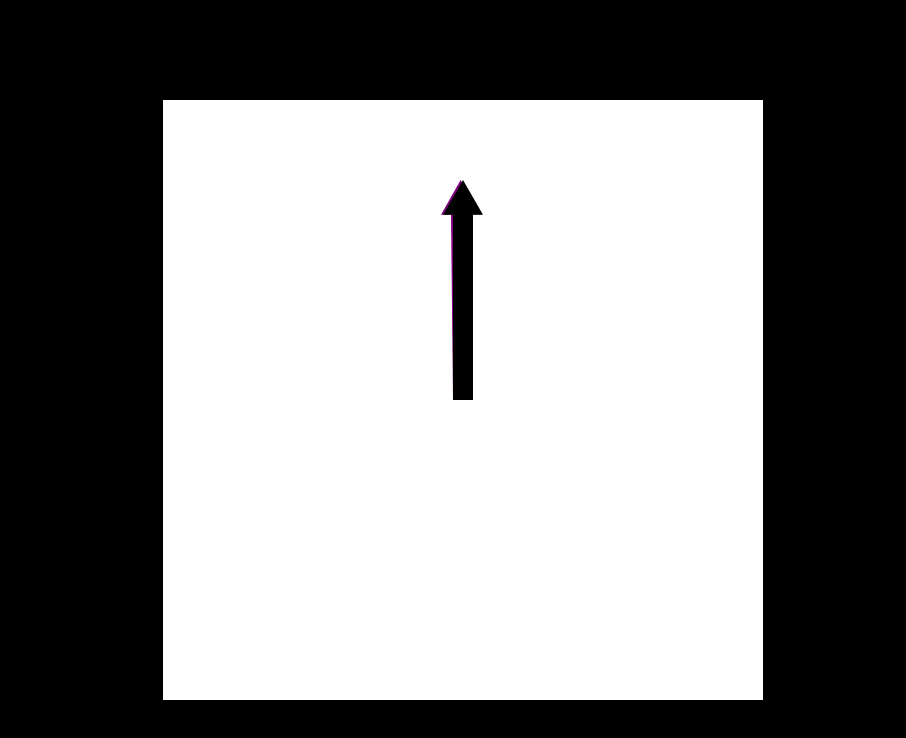
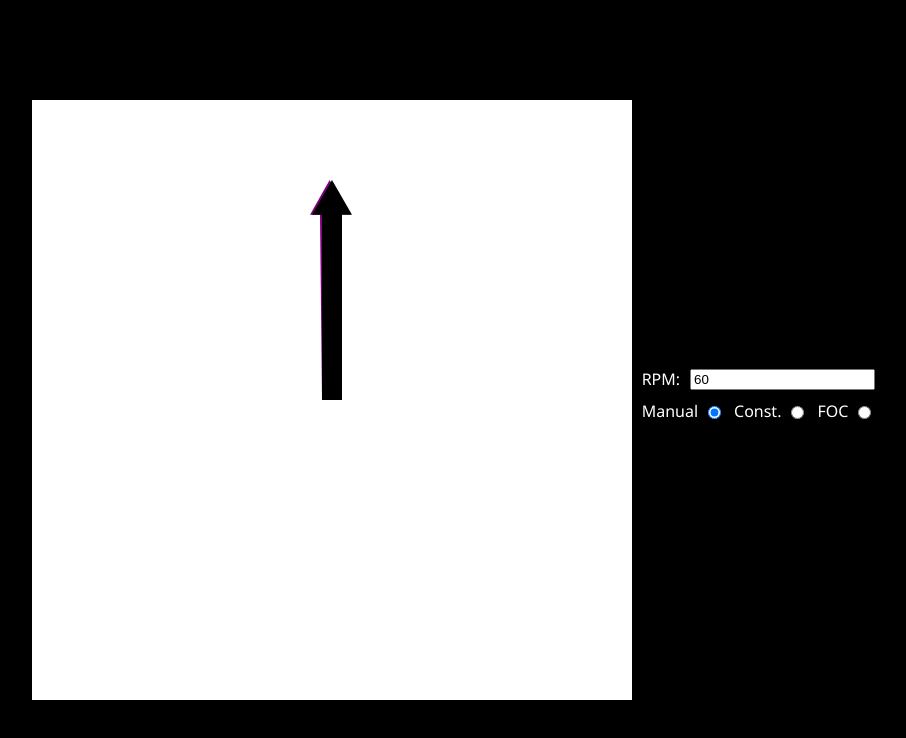
Before and after one commit to koalakoker/PWM, a plain HTML site: page index.html in a window 1280 px wide. Shown: the whole page, without its empty margins (177-1083 px from the left). Drawn offline with Linux system fonts and the light colour scheme.

Commit message:
Input for RPM

```diff
--- a/index.html
+++ b/index.html
@@ -1,10 +1,38 @@
 <html>
   <head>
-    <title>Bare bone</title>
+    <title>Synchronous motor simulation</title>
     <link rel="stylesheet" href="style.css" />
   </head>
   <body>
     <canvas id="myCanvas"></canvas>
+
+    <div class="container">
+      <div class="row">
+        <label class="label" for="rpm">RPM:</label>
+        <input type="number" id="rpm" />
+      </div>
+      <div class="row">
+        <div class="radio-container">
+          <label class="radio-label" for="manualRadioButton">Manual</label>
+          <input
+            type="radio"
+            name="option"
+            id="manualRadioButton"
+            value="manual"
+            checked
+          />
+        </div>
+        <div class="radio-container">
+          <label class="radio-label" for="autoRadioButton">Const.</label>
+          <input type="radio" name="option" id="autoRadioButton" value="auto" />
+        </div>
+        <div class="radio-container">
+          <label class="radio-label" for="focRadioButton">FOC</label>
+          <input type="radio" name="option" id="focRadioButton" value="foc" />
+        </div>
+      </div>
+    </div>
+
     <script src="utils.js"></script>
     <script src="vector.js"></script>
     <script src="mechVector.js"></script>
--- a/main.js
+++ b/main.js
@@ -3,13 +3,54 @@ canvas.width = 600;
 canvas.height = 600;
 let ctx = canvas.getContext("2d");
 let rotor = new MechVector(0.2, 2, "purple", 200, 0);
-let stator = new ManualVector(canvas, "black", 200, Math.PI / 2);
-//stator.speed = rpm2rads(30);
-let motor = new Motor(stator, rotor);
+let autoStator = new Vector("black", 200, 0);
+let manualStator = new ManualVector(canvas, "black", 200, Math.PI / 2);
+let motor = new Motor(manualStator, rotor);
 let fps = 60;
 let dt = 1 / fps;
 
+// Inputs
+let rpm = document.getElementById("rpm");
+rpm.value = 60;
+
 setInterval(draw, 1000 / fps);
+
+var autoRadioButton = document.querySelector(
+  'input[name="option"][value="auto"]'
+);
+var focRadioButton = document.querySelector(
+  'input[name="option"][value="foc"]'
+);
+var manualRadioButton = document.querySelector(
+  'input[name="option"][value="manual"]'
+);
+
+// Function to handle radio button change event
+function handleRadioButtonChange() {
+  if (autoRadioButton.checked) {
+    // Auto radio button is selected, perform auto action
+    autoStator.angle = manualStator.angle;
+    autoStator.speed = rpm2rads(rpm.value);
+    motor.stator = autoStator;
+  } else if (manualRadioButton.checked) {
+    // Manual radio button is selected, perform manual action
+    manualStator.angle = autoStator.angle;
+    motor.stator = manualStator;
+  } else {
+    console.log("FOC");
+  }
+}
+
+// Add event listener to the radio buttons
+autoRadioButton.addEventListener("change", handleRadioButtonChange);
+manualRadioButton.addEventListener("change", handleRadioButtonChange);
+focRadioButton.addEventListener("change", handleRadioButtonChange);
+
+rpm.addEventListener("keydown", (e) => {
+  if (e.key === "Enter") {
+    autoStator.speed = rpm2rads(rpm.value);
+  }
+});
 
 function draw() {
   clearCanvas(ctx);
@@ -18,8 +59,15 @@ function draw() {
   motor.update(dt);
   rotor.draw(ctx);
   rotor.update(dt);
-  stator.draw(ctx);
-  stator.update(dt);
+  if (autoRadioButton.checked) {
+    autoStator.draw(ctx);
+    autoStator.update(dt);
+  } else if (manualRadioButton.checked) {
+    manualStator.draw(ctx);
+    manualStator.update(dt);
+  } else {
+  }
+
   ctx.restore();
 }
 
--- a/style.css
+++ b/style.css
@@ -14,3 +14,33 @@ html {
 #myCanvas {
   background-color: white;
 }
+
+.container {
+  display: flex;
+  flex-direction: column;
+  margin: 10;
+}
+
+.row {
+  display: flex;
+  align-items: center;
+  margin-bottom: 10px;
+}
+
+.radio-label {
+  color: white;
+  margin-right: 5px;
+  font-family: "Segoe UI", Tahoma, Geneva, Verdana, sans-serif;
+}
+
+.label {
+  color: white;
+  margin-right: 10px;
+  font-family: "Segoe UI", Tahoma, Geneva, Verdana, sans-serif;
+}
+
+.radio-container {
+  display: flex;
+  align-items: center;
+  margin-right: 10px;
+}
```
